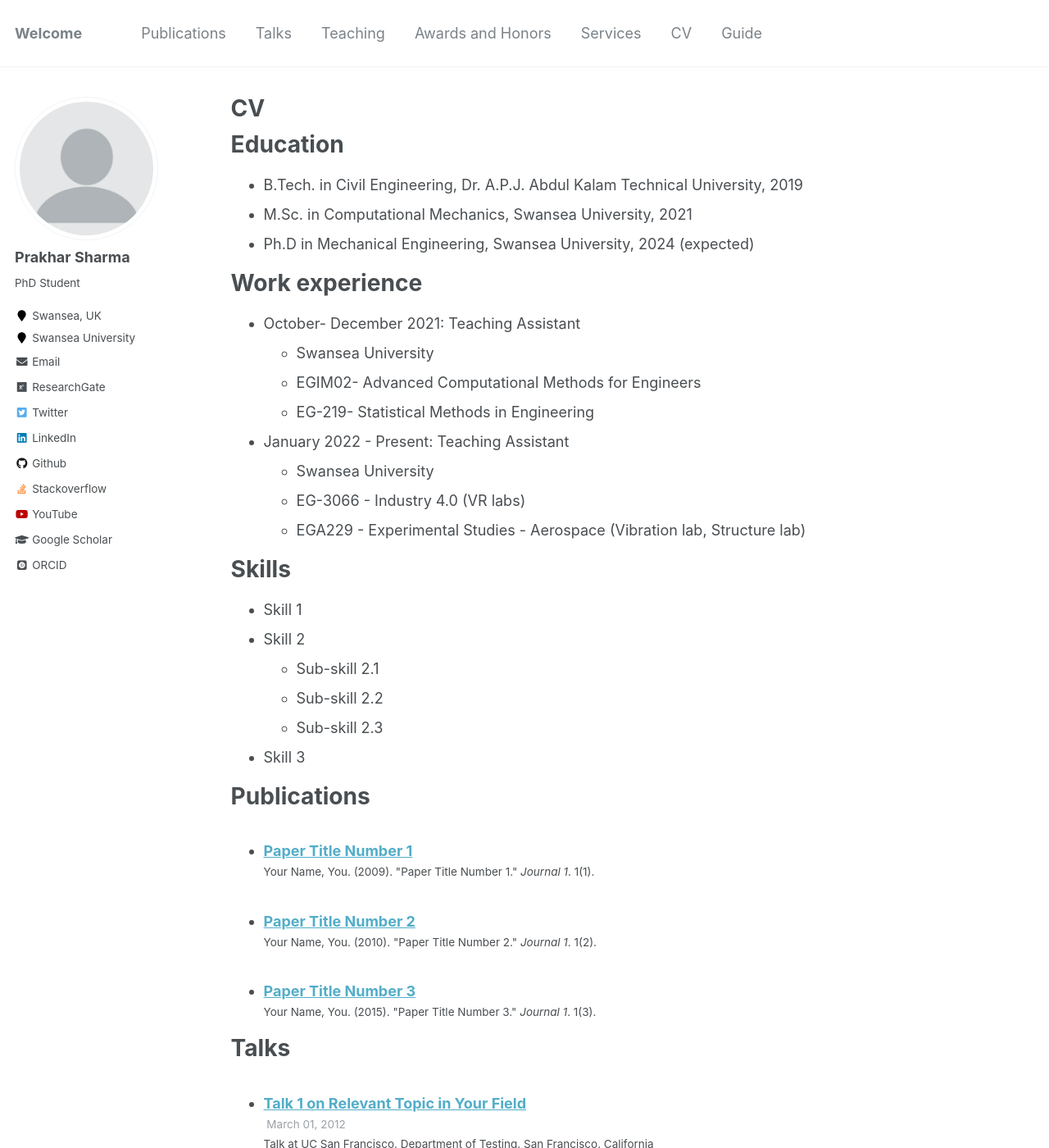
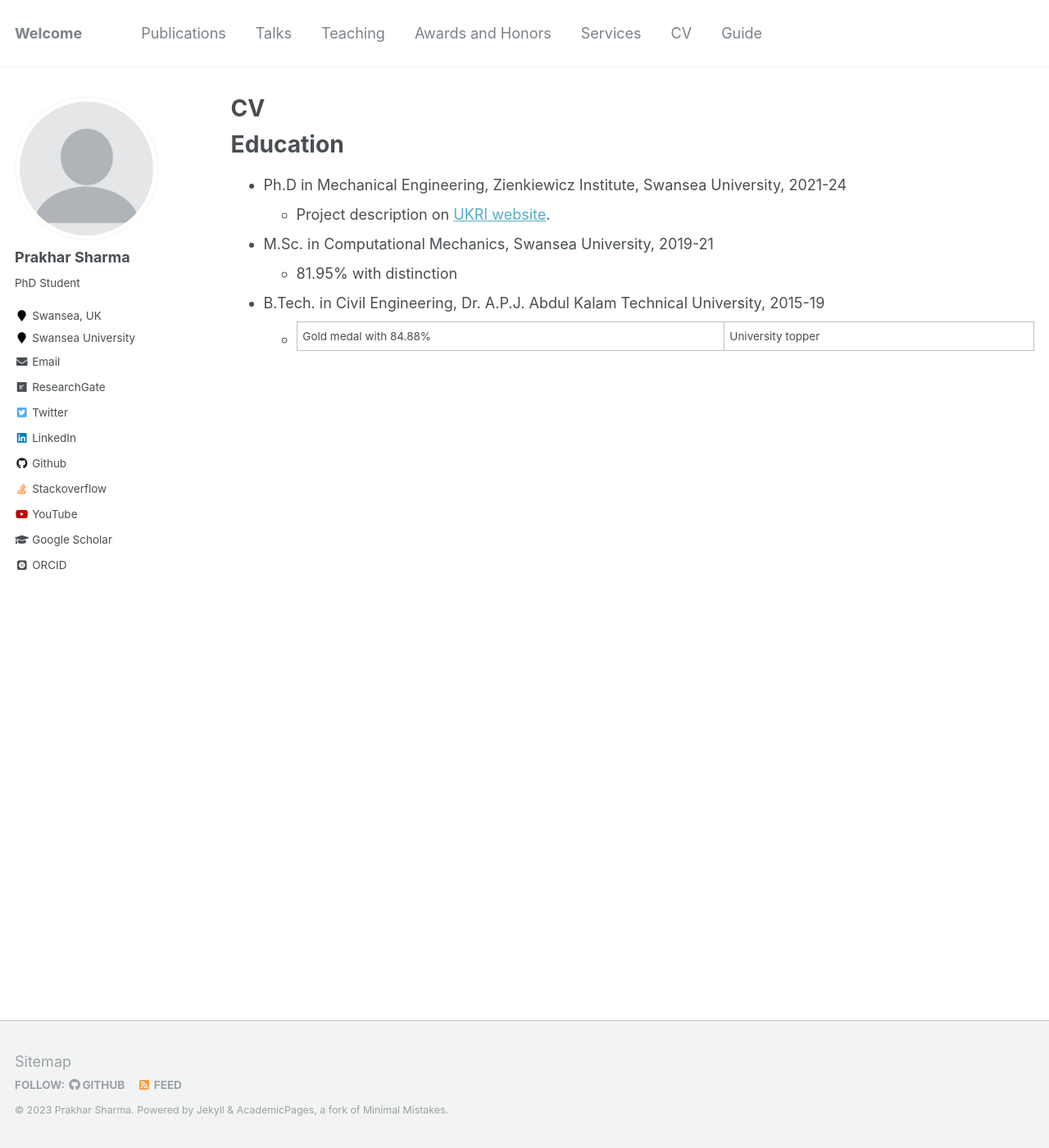
Before and after one commit to praksharma/praksharma.github.io, a Jekyll site: the page built from _pages/cv.md, in a window 1280 px wide and 1400 px high. Shown: the whole window at 82% size. Built offline with Jekyll 4.4.1, drawn with Linux system fonts in a browser that asks for light colours; some web fonts are replaced; some of the changed text lies outside the part shown.

Commit message:
education

```diff
--- a/_pages/cv.md
+++ b/_pages/cv.md
@@ -3,57 +3,13 @@ layout: archive
 title: "CV"
 permalink: /cv/
 author_profile: true
-redirect_from:
-  - /resume
 ---
-
-{% include base_path %}
 
 Education
 ======
-* B.Tech. in Civil Engineering, Dr. A.P.J. Abdul Kalam Technical University, 2019
-* M.Sc. in Computational Mechanics, Swansea University, 2021
-* Ph.D in Mechanical Engineering, Swansea University, 2024 (expected)
-
-Work experience
-======
-* October- December 2021: Teaching Assistant
-  * Swansea University
-  * EGIM02- Advanced Computational Methods for Engineers
-  * EG-219- Statistical Methods in Engineering
-
-* January 2022 - Present: Teaching Assistant
-  * Swansea University
-  * EG-3066 - Industry 4.0 (VR labs)
-  * EGA229 - Experimental Studies - Aerospace (Vibration lab, Structure lab)
-
-Skills
-======
-* Skill 1
-* Skill 2
-  * Sub-skill 2.1
-  * Sub-skill 2.2
-  * Sub-skill 2.3
-* Skill 3
-
-Publications
-======
-  <ul>{% for post in site.publications %}
-    {% include archive-single-cv.html %}
-  {% endfor %}</ul>
-
-Talks
-======
-  <ul>{% for post in site.talks %}
-    {% include archive-single-talk-cv.html %}
-  {% endfor %}</ul>
-
-Teaching
-======
-  <ul>{% for post in site.teaching %}
-    {% include archive-single-cv.html %}
-  {% endfor %}</ul>
-
-Service and leadership
-======
-* Currently signed in to 43 different slack teams
+* Ph.D in Mechanical Engineering, Zienkiewicz Institute, Swansea University, 2021-24
+  *  Project description on [UKRI website](https://gtr.ukri.org/projects?ref=studentship-2601058#/tabOverview).
+* M.Sc. in Computational Mechanics, Swansea University, 2019-21
+  * 81.95% with distinction
+* B.Tech. in Civil Engineering, Dr. A.P.J. Abdul Kalam Technical University, 2015-19
+  * Gold medal with 84.88% | University topper
```
